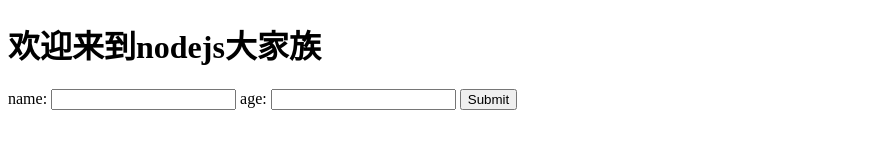
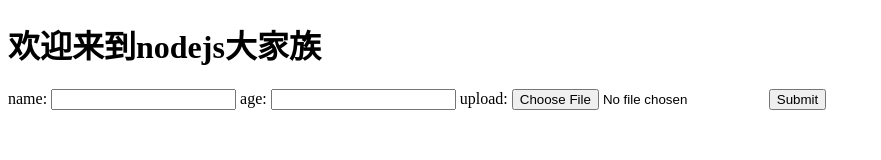
Before and after one commit to yayalif/nodejsbase, a website: page index.html in a window 1280 px wide. Shown: the whole page, without its empty margins (0-881 px from the left). Drawn offline with Linux system fonts and the light colour scheme.

Commit message:
Update index.html

```diff
--- a/index.html
+++ b/index.html
@@ -5,12 +5,14 @@
   <meta name="viewport" content="width=device-width, initial-scale=1.0">
   <meta http-equiv="X-UA-Compatible" content="ie=edge">
   <title>Document</title>
+  <link rel="stylesheet" href="style.css"></link>
 </head>
 <body>
     <h1>欢迎来到nodejs大家族</h1>
-    <form action="/" method="post">
+    <form action="/uploadImg" method="post" enctype="multipart/form-data">
       name: <input type="text" name="name">
       age: <input type="text" name="age">
+      upload: <input type='file' name='image'/>
       <input type="submit">
     </form>
 </body>
```
